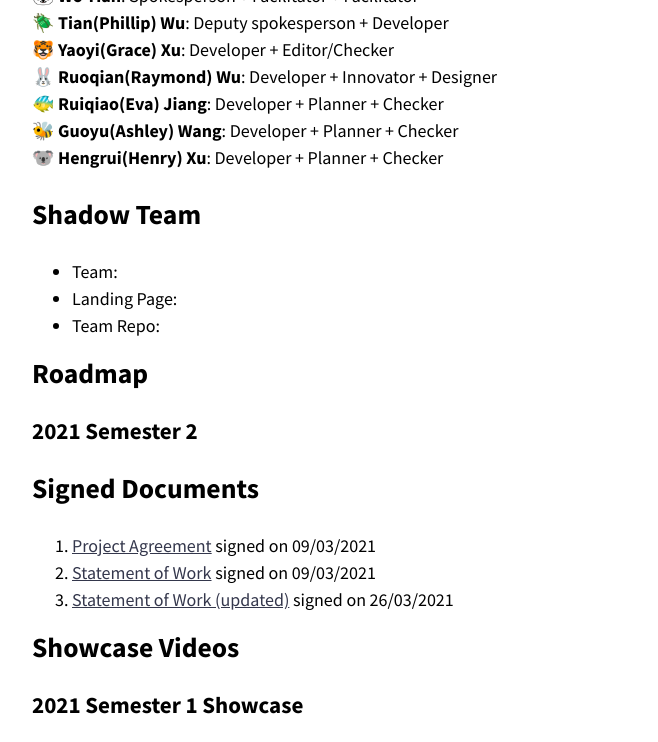
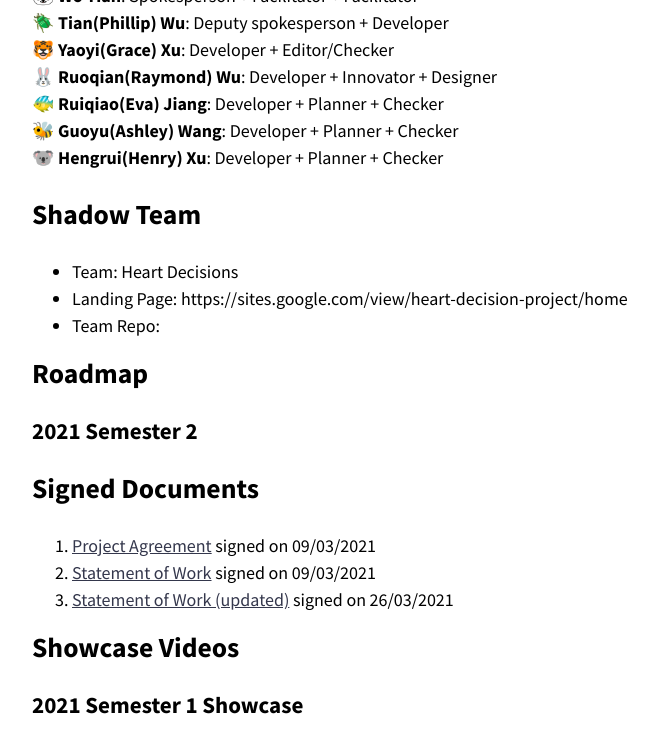
Before and after one commit to optofab/optofab.github.io, a Jekyll site: the page built from index.md, in a window 1280 px wide and 900 px high, scrolled down 2116 px, cut to the strip 0-742 px from the top of the window. Shown: the whole strip, without its empty margins (114-772 px from the left). Built offline with Jekyll 4.4.1, drawn with Linux system fonts in a browser that asks for light colours; nearby versions of some CDN libraries; emoji names are drawn with the system emoji font.

Commit message:
update shadow team info

```diff
--- a/index.md
+++ b/index.md
@@ -54,8 +54,8 @@ Mr Christie has over 20 years' experience in both industry innovations and proje
 
 ## Shadow Team
 
-- Team:
-- Landing Page:
+- Team: Heart Decisions
+- Landing Page: https://sites.google.com/view/heart-decision-project/home
 - Team Repo:
 
 ## Roadmap
@@ -82,8 +82,8 @@ Here you can find the links to the repositories and tools that our team is using
 
 | Link                                                                                                                          | Description                                                                                          |
 | ----------------------------------------------------------------------------------------------------------------------------- | ---------------------------------------------------------------------------------------------------- |
-| [OptoFab Customer Portal](http://tl20212.cecs.anu.edu.au/home.html) | Our main product for placing, modifying and tracking an order.                |
-| [Confluence page](https://techlauncher.atlassian.net/wiki/spaces/TECHLAUNCH/overview?homepageId=294914) | Check out our landing page in 2021 Semester 1.                      |
+| [OptoFab Customer Portal](http://tl20212.cecs.anu.edu.au/home.html)                                                           | Our main product for placing, modifying and tracking an order.                                       |
+| [Confluence page](https://techlauncher.atlassian.net/wiki/spaces/TECHLAUNCH/overview?homepageId=294914)                       | Check out our landing page in 2021 Semester 1.                                                       |
 | [Google Drive for quick collaborations](https://drive.google.com/drive/folders/1M0pZ2kZg80FpKvoFc_t8RjgAF3gNdi9V?usp=sharing) | Our team uses Google Drive to make online polls, document collaborations, etc.                       |
 | [GitLab for team coding repo](https://gitlab.cecs.anu.edu.au/u7075880/comp8715-memo)                                          | ANU GitLab is a great place for our team to contribute our codes and work together.                  |
 | [Slack Channel to collaborate with client](http://comp8715anff.slack.com)                                                     | The Slack channel is used to provide a more user-friendly overview of our project.                   |
```
